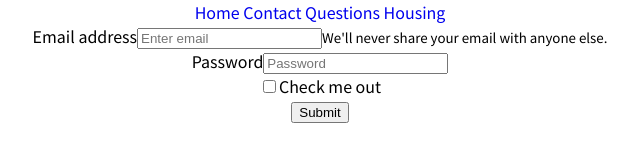
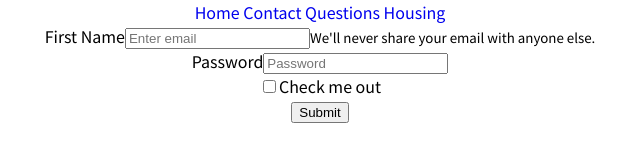
Before and after one commit to omtmana/hackathonTeam24, a React (Create React App) app: page /questions in a window 1280 px wide. Shown: the top 160 px of the page, without its empty margins (320-960 px from the left). Built offline with nearby package versions, Linux system fonts and the light colour scheme; a web font is replaced by a local one.

Commit message:
morning commit

```diff
--- a/src/components/Questions.js
+++ b/src/components/Questions.js
@@ -6,7 +6,7 @@ const Questions = () => {
       <div>
          <Form>
             <Form.Group className="mb-3" controlId="formBasicEmail">
-               <Form.Label>Email address</Form.Label>
+               <Form.Label>First Name</Form.Label>
                <Form.Control type="email" placeholder="Enter email" />
                <Form.Text className="text-muted">
                   We'll never share your email with anyone else.
```
